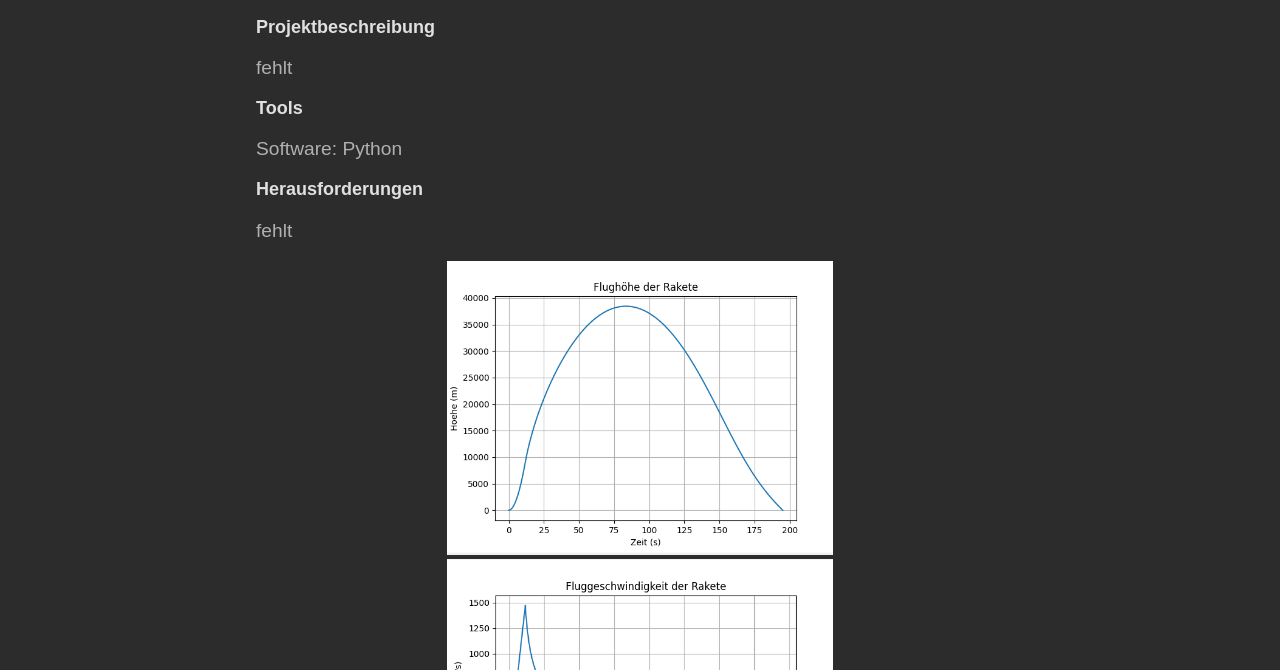
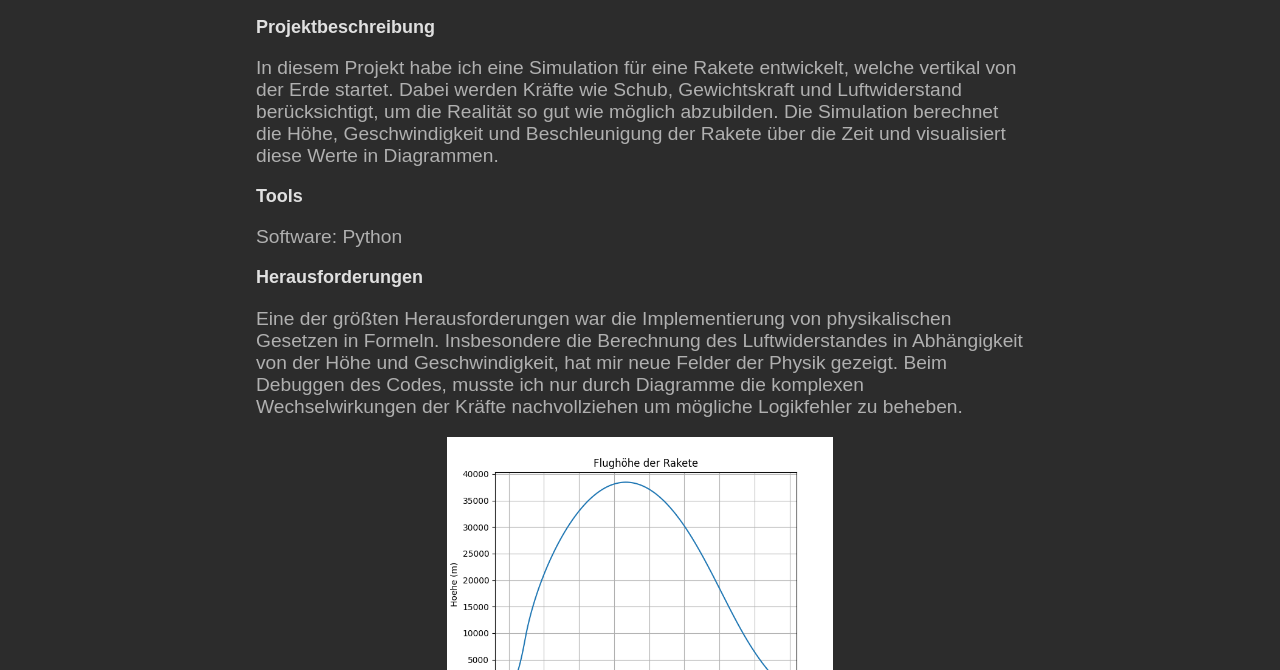
Before and after one commit to TreborRH/Portfolio, a plain HTML site: page TrajektorieSimulator.html in a window 1280 px wide. Shown: the part 130-800 px from the top of the page. Drawn offline with Linux system fonts and the light colour scheme.

Commit message:
Feat: trajektorie beschreibung + skiworld fotos

```diff
--- a/TrajektorieSimulator.html
+++ b/TrajektorieSimulator.html
@@ -18,7 +18,8 @@
         <h2 id="ProjektSiteHeadline">Trajektorie Simulator</h2>
         <h3>Projektbeschreibung</h3>
         <p class="projectP">
-            fehlt
+            In diesem Projekt habe ich eine Simulation für eine Rakete entwickelt, welche vertikal von der Erde startet. Dabei werden Kräfte wie Schub, Gewichtskraft und Luftwiderstand berücksichtigt,
+            um die Realität so gut wie möglich abzubilden. Die Simulation berechnet die Höhe, Geschwindigkeit und Beschleunigung der Rakete über die Zeit und visualisiert diese Werte in Diagrammen.
         </p>
         <h3>Tools</h3>
         <p class="projectP">
@@ -26,7 +27,8 @@
         </p>
         <h3>Herausforderungen</h3>
         <p class="projectP">
-            fehlt
+            Eine der größten Herausforderungen war die Implementierung von physikalischen Gesetzen in Formeln. Insbesondere die Berechnung des Luftwiderstandes in Abhängigkeit von der Höhe und Geschwindigkeit, hat mir neue
+            Felder der Physik gezeigt. Beim Debuggen des Codes, musste ich nur durch Diagramme die komplexen Wechselwirkungen der Kräfte nachvollziehen um mögliche Logikfehler zu beheben.
         </p>
         <div style="text-align: center;">
             <img src="Assets/Hoehengraph.png" alt="Höhengraph" class="bildHor">
```
Also changed, not shown: Skiworld.html (+2 -0 lines), Assets/SkiWorld.jpg (added).
